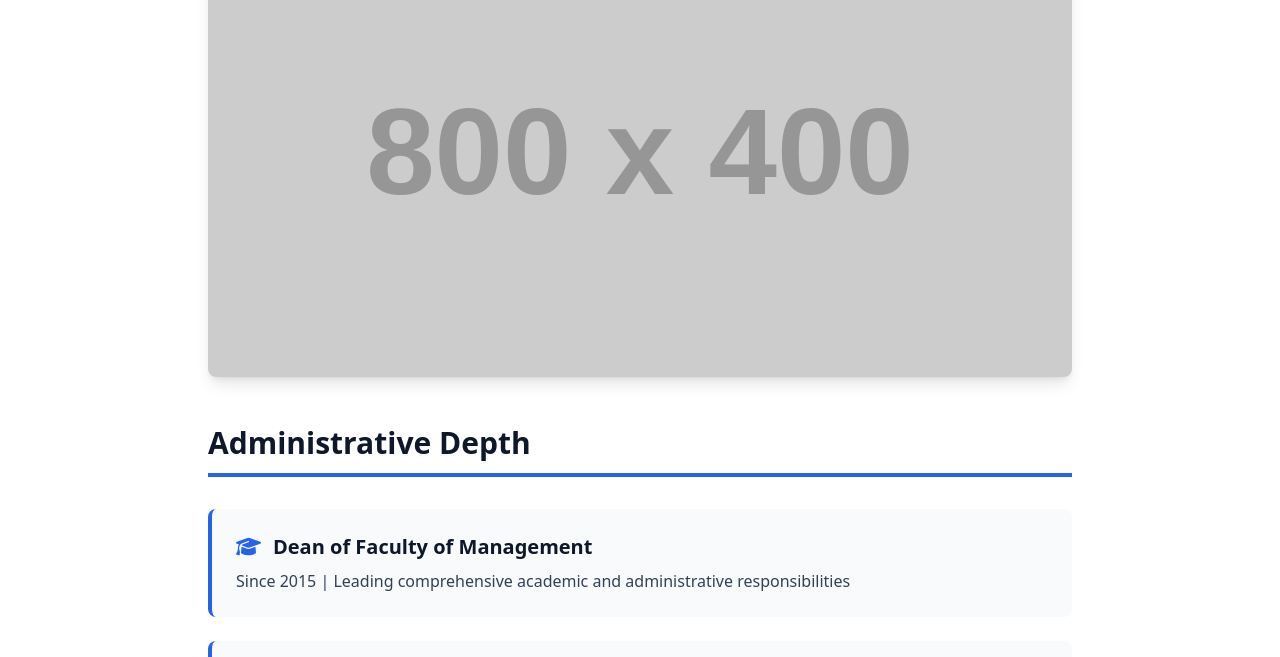
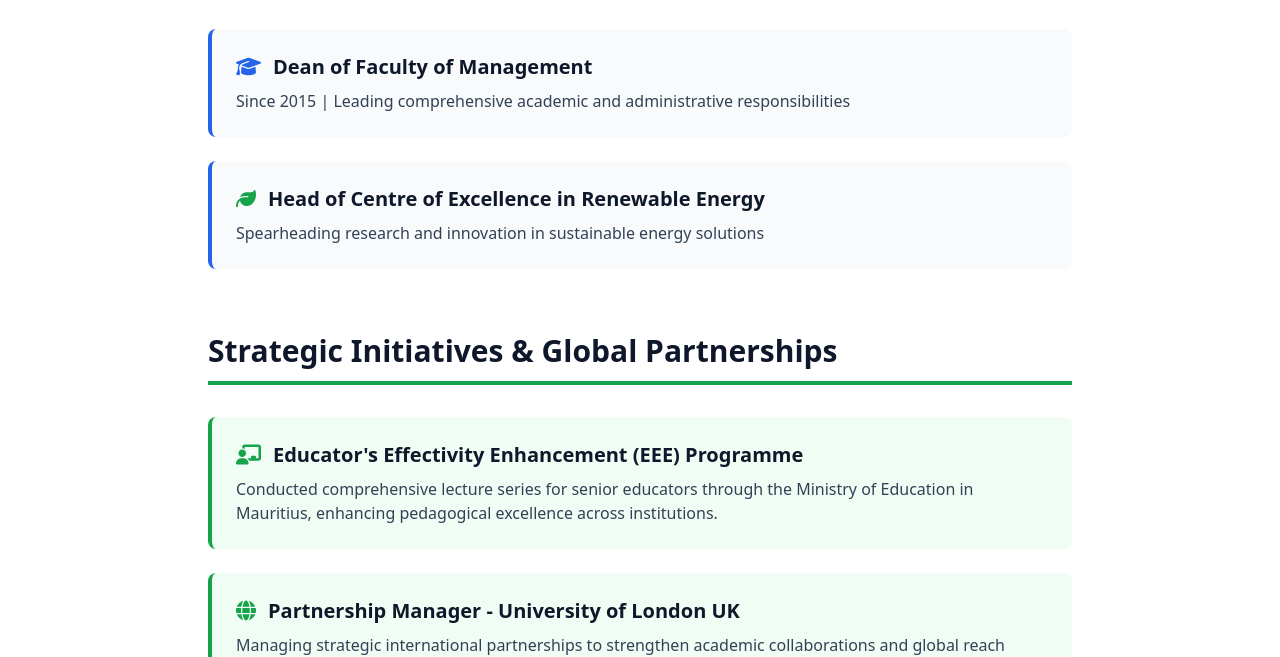
Before and after one commit to prof-gadekar-vc/portfolio, a plain HTML site: page leadership.html in a window 1280 px wide. Shown: the part 443-1100 px from the top of the page. Drawn offline with nearby package versions, Linux system fonts and the light colour scheme; placeholder pictures from the web are drawn by us.

Commit message:
placeholder images removed

```diff
--- a/leadership.html
+++ b/leadership.html
@@ -41,14 +41,6 @@
 
     <!-- Main Content -->
     <main class="max-w-4xl mx-auto px-4 py-16">
-
-        <!-- Leadership Image -->
-        <div class="mb-12 rounded-lg overflow-hidden shadow-lg">
-            <!-- Placeholder for image of him speaking at a podium or leading a meeting -->
-            <img src="https://via.placeholder.com/800x400?text=Dr.+Gadekar+Speaking+at+Podium"
-                 alt="Dr. Gadekar Leading a Meeting"
-                 class="w-full h-auto object-cover">
-        </div>
 
         <!-- Administrative Depth Section -->
         <section class="mb-16">
```
